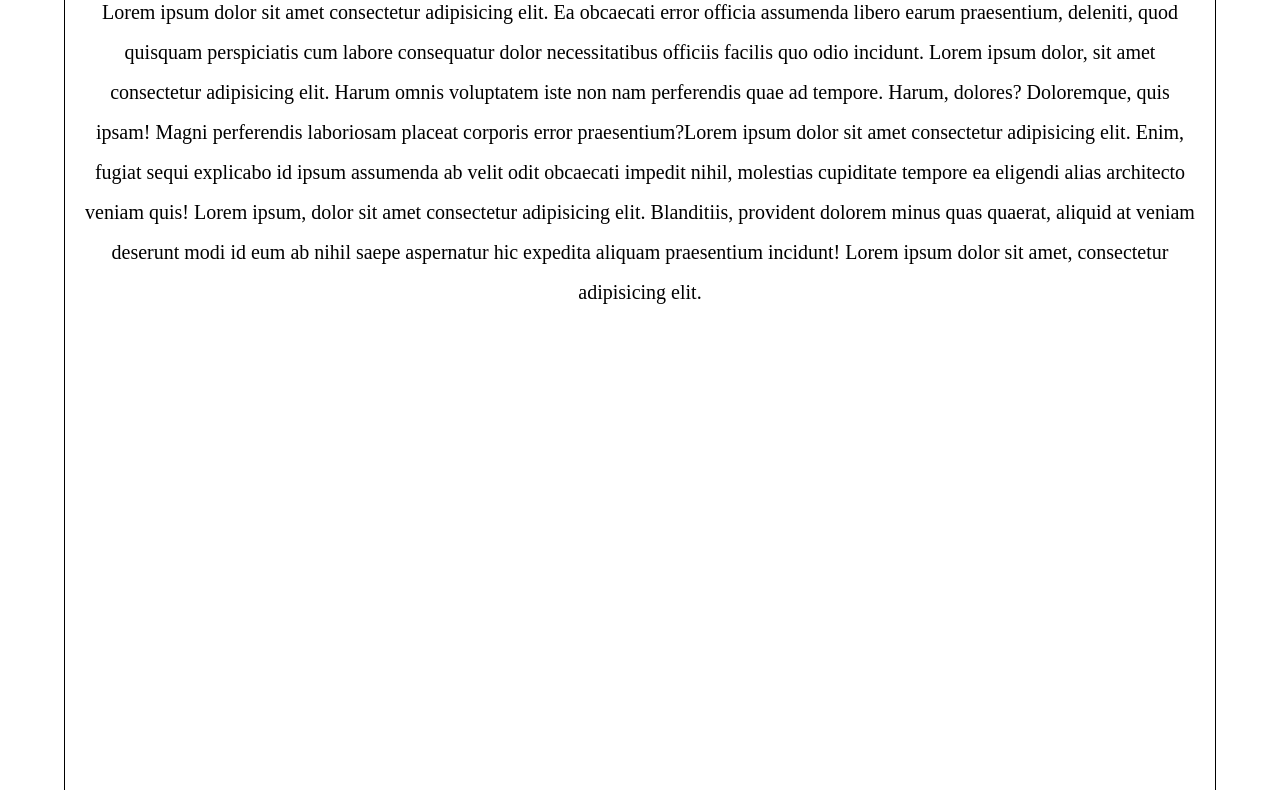
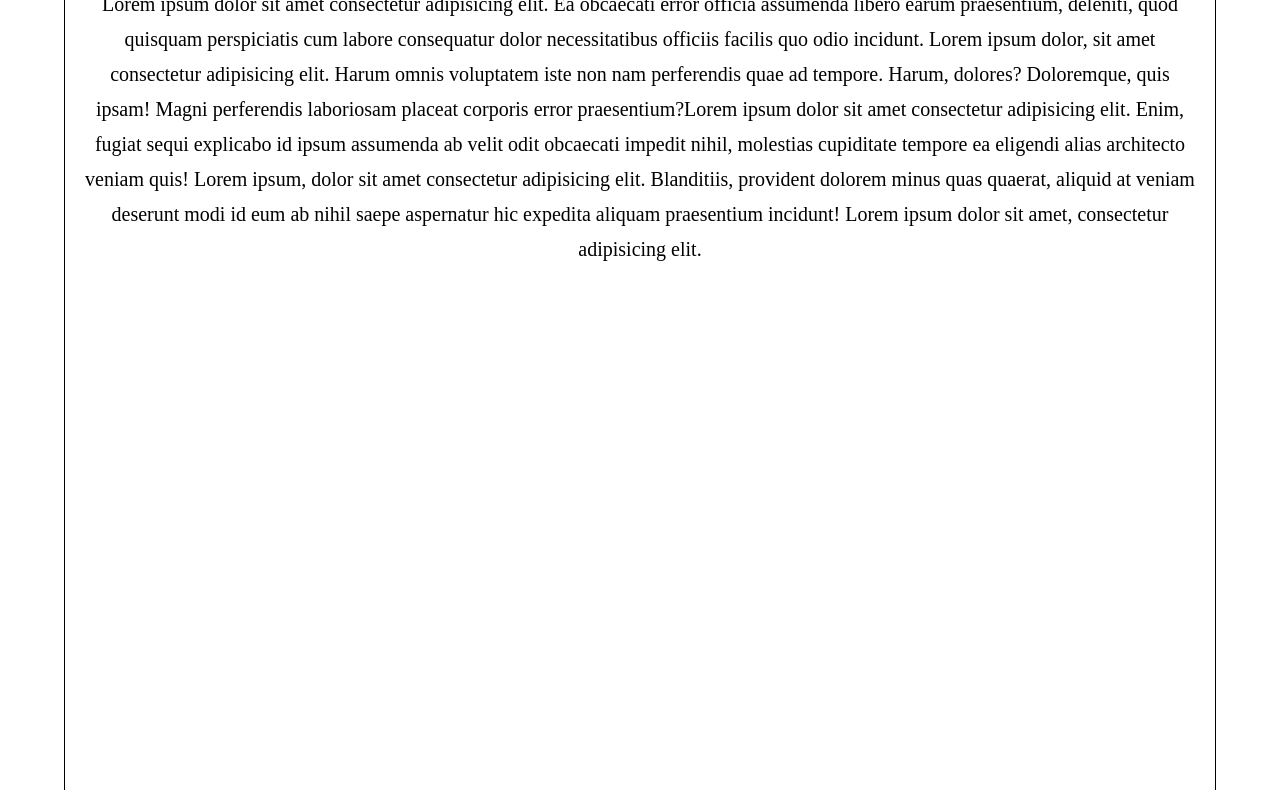
Before and after one commit to nkryu/menu, a plain HTML site: page index.html in a window 1280 px wide. Shown: the part 237-1027 px from the top of the page. Drawn offline with Linux system fonts and the light colour scheme.

Commit message:
Update style.css

```diff
--- a/style.css
+++ b/style.css
@@ -92,7 +92,7 @@ main section{
   padding:0 20px 20px;
   height: 1000px;
   font-size: 20px;
-  line-height: 40px;
+  line-height: 35px;
 }
 
 main section h1{
```
